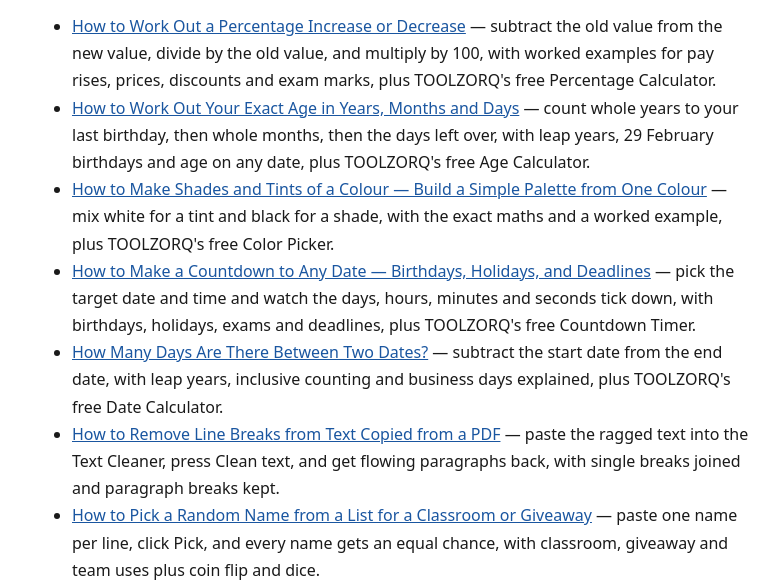
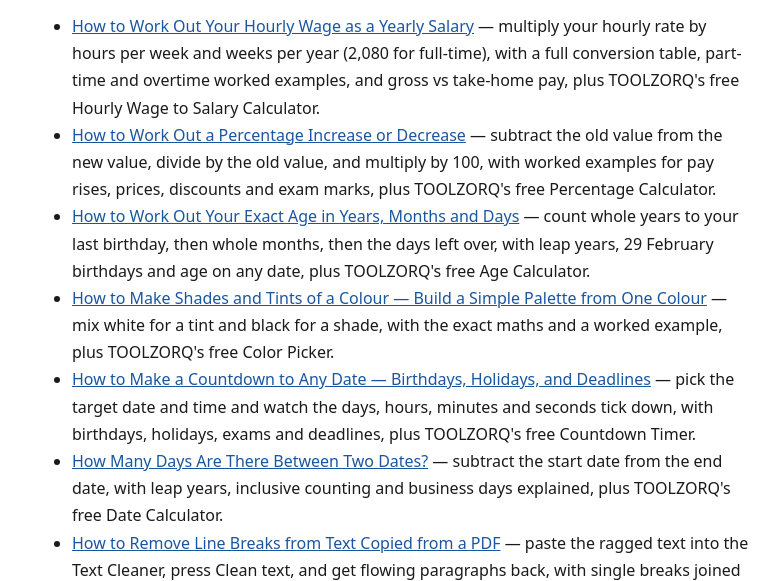
Before and after one commit to bitterammy/toolzorq, a plain HTML site: page guides/index.html in a window 1280 px wide. Shown: the part 209-790 px from the top of the page, without its empty margins (248-1027 px from the left). Drawn offline with Linux system fonts and the light colour scheme.

Commit message:
Update guides index: add hourly wage guide

```diff
--- a/guides/index.html
+++ b/guides/index.html
@@ -17,6 +17,7 @@
 <h1>TOOLZORQ Guides</h1>
 <p>Practical guides to using TOOLZORQ's free tools well. Every tool runs in your browser, with no sign-up and no locked features.</p>
 <ul>
+<li><a href="https://basr.me/guides/how-to-work-out-hourly-wage-as-yearly-salary.html">How to Work Out Your Hourly Wage as a Yearly Salary</a> — multiply your hourly rate by hours per week and weeks per year (2,080 for full-time), with a full conversion table, part-time and overtime worked examples, and gross vs take-home pay, plus TOOLZORQ's free Hourly Wage to Salary Calculator.</li>
 <li><a href="https://basr.me/guides/how-to-work-out-a-percentage-increase-or-decrease.html">How to Work Out a Percentage Increase or Decrease</a> — subtract the old value from the new value, divide by the old value, and multiply by 100, with worked examples for pay rises, prices, discounts and exam marks, plus TOOLZORQ's free Percentage Calculator.</li>
 <li><a href="https://basr.me/guides/how-to-work-out-your-exact-age.html">How to Work Out Your Exact Age in Years, Months and Days</a> — count whole years to your last birthday, then whole months, then the days left over, with leap years, 29 February birthdays and age on any date, plus TOOLZORQ's free Age Calculator.</li>
 <li><a href="https://basr.me/guides/how-to-make-shades-and-tints-of-a-colour.html">How to Make Shades and Tints of a Colour — Build a Simple Palette from One Colour</a> — mix white for a tint and black for a shade, with the exact maths and a worked example, plus TOOLZORQ's free Color Picker.</li>
```
